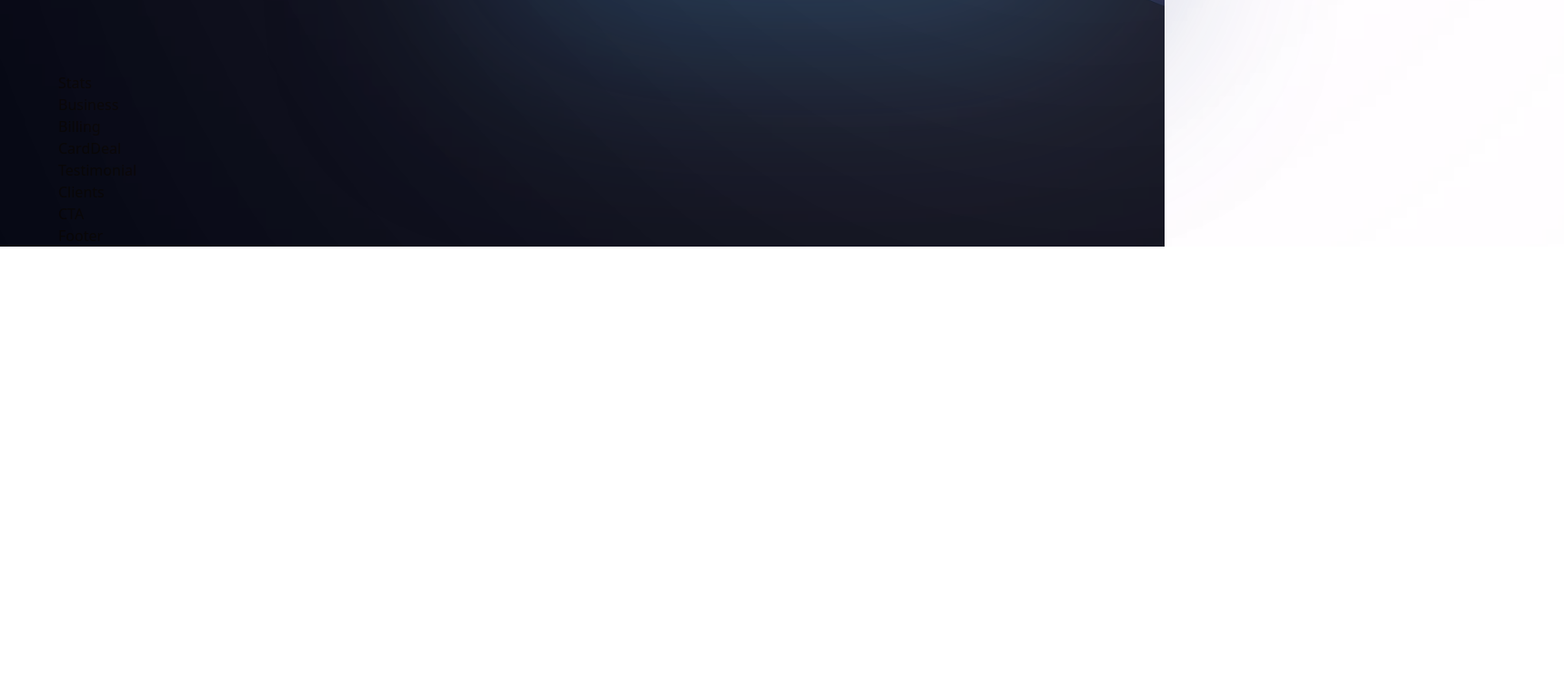
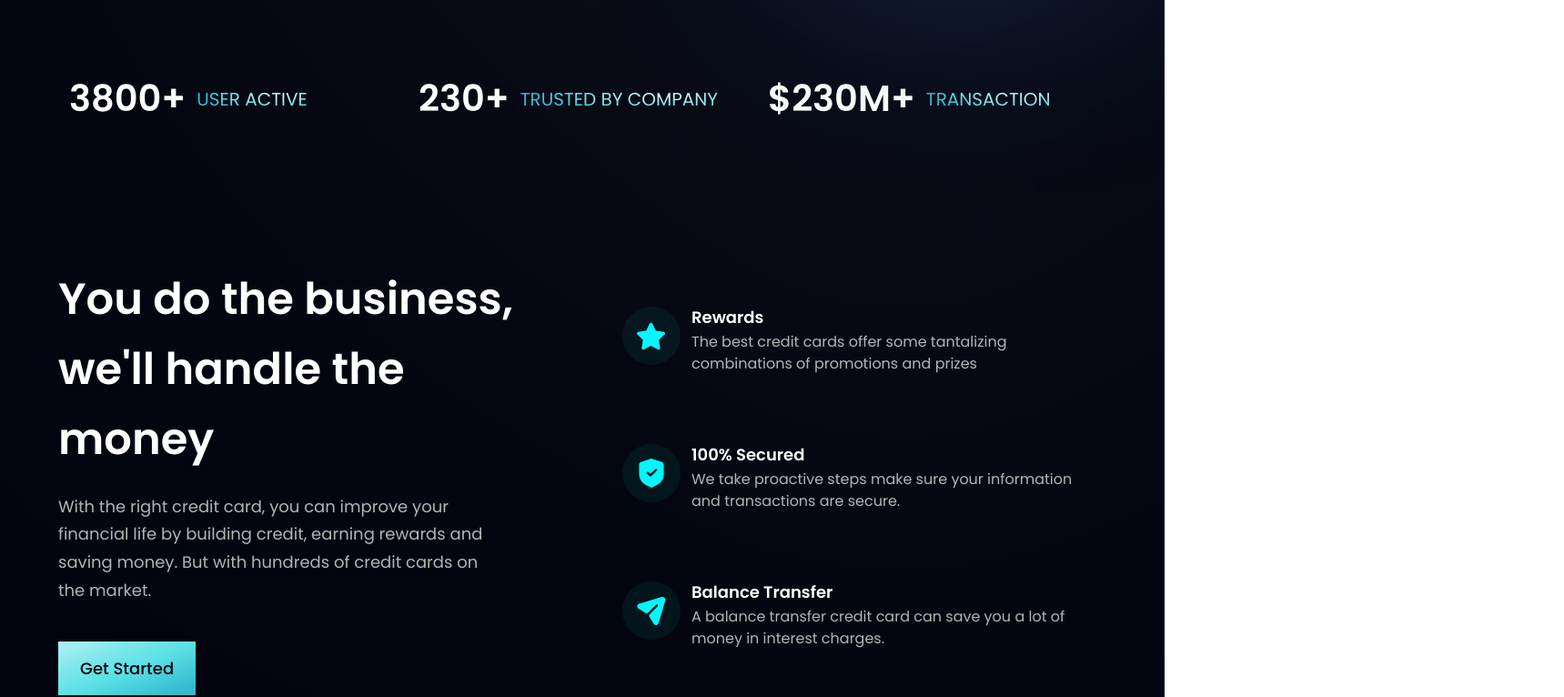
Before and after one commit to eloygomes/Business-page-react-vite-tailwindCss, a React (Vite) app: page / in a window 1280 px wide. Shown: the part 718-1484 px from the top of the page at 91% size, 1719 px wide, since content can reach past the window. Before the commit the page ends 989 px from the top, so only its background shows below. Built offline with nearby package versions, Linux system fonts and the light colour scheme.

Commit message:
deploy features section
Finish of deploy of features section

```diff
--- a/src/Components/Business.jsx
+++ b/src/Components/Business.jsx
@@ -1,9 +1,38 @@
-import React from 'react'
+import React from 'react';
+import { features } from '../constants'
+import styles, { layout } from '../style';
+import Button from './Button';
 
-const Business = () => {
-  return (
-    <div>Business</div>
+const FeatureCard = ({icon, title, content, index}) => (
+  <div className={`flex flex-row p-6 rounded-[20px] ${index !== features.length -1 ? 'mb-6' : 'mb-0' } feature-card`}>
+    <div className={`w-[64px] h-[64px] rounded-full ${styles.flexCenter} bg-dimBlue`}>
+      <img src={icon} alt='icon' className='w-[50%] h-[50%] object-contain'/>
+    </div>
+    <div className='flex-1 flex flex-col ml-3'>
+      <h4 className='font-poppins font-semibold text-white text-[18px] leading-[23px] mb-1'>
+        {title}
+      </h4>
+      <p className='font-poppins font-normal text-dimWhite text-[16px] leading-[24px] mb-1'>
+        {content}
+      </p>
+    </div>
+  </div>
+)
+
+const Business = () => (
+    <section id='features' className={layout.section}>
+      <div className={layout.sectionInfo}>
+        <h2 className={styles.heading2}>You do the business,<br className={`sm:block hidden`}/>we'll handle the money</h2>
+        <p className={`${styles.paragraph} max-w-[470px] mt-5`}>With the right credit card, you can improve your financial life by building credit, earning rewards and saving money. But with hundreds of credit cards on the market.</p>
+        <Button styles={`mt-10`}/>
+      </div>
+      <div className={`${layout.sectionImg} flex-col`}>
+        {features.map((feature, index)=>(
+          <FeatureCard key={feature.id} {...feature} index={index} />
+        ))}
+      </div>
+    </section>
   )
-}
+
 
 export default Business
--- a/src/Components/Button.jsx
+++ b/src/Components/Button.jsx
@@ -1,9 +1,10 @@
 import React from 'react'
 
-const Button = () => {
-  return (
-    <div>Button</div>
+const Button = ({styles}) => (
+    <button type='button' className={`py-4 px-6 bg-blue-gradient font-poppins font-medium text-[18px] text-primary outline-none ${styles}`}>
+      Get Started
+    </button>
   )
-}
+
 
 export default Button
--- a/src/Components/Hero.jsx
+++ b/src/Components/Hero.jsx
@@ -4,7 +4,7 @@
 import GetStarted from './GetStarted';
 
 const Hero = () => (
-  <section id='home' className={`flex flex-row ${styles.paddingY}`}>
+  <section id='home' className={`flex md:flex-row flex-col ${styles.paddingY}`}>
     <div className={`flex-1 ${styles.flexStart} flex-col xl:px-0 sm:px-16`}>
       <div className='flex flex-row items-center py-[6px] px-4 bg-discount-gradient rounded-[10px] mb-2'>
         <img src={discount} alt="discount" className='w-[32px] h-[32px]' />
@@ -26,7 +26,7 @@
       <h1 className='font-poppins font-semibold ss:text-[68px] text-[52px] text-white ss:leading-[100px] leading-[75px] w-full'>Payment Method</h1>
       <p className={`${styles.paragraph} max-w-[470px] mt-5`}>Our team of experts uses a methodology to identify the credit cards most likely to fit your needs. We examine annual percentage rates, annual fees.</p>
     </div>
-    <div className=''>
+    <div className={`flex-1 flex ${styles.flexCenter} md:my-0 my-10 relative`}>
       <img src={robot} alt="billing" className='w-[100%] h-[100%] relative z-[5]' />
       <div className='absolute z-[0] w-[40%] h-[35%] top-0 pink__gradient'></div>
       <div className='absolute z-[1] w-[80%] h-[80%] rounded-full bottom-40 white__gradient'></div>
--- a/src/Components/Stats.jsx
+++ b/src/Components/Stats.jsx
@@ -1,9 +1,17 @@
 import React from 'react'
+import  { stats } from '../constants';
+import styles  from '../style';
 
-const Stats = () => {
-  return (
-    <div>Stats</div>
+const Stats = () =>(
+    <section className={`${styles.flexCenter} flex-row flex-wrap sm:mb-20 mb-6`}>
+      {stats.map((stat)=>(
+        <div key={stat.id} className={`flex-1 flex justify-start items-center flex-row m-3`}>
+          <h4 className='font-poppins font-semibold xs:text-[40px] text-[30px] xs:leading-[53px] leading-[43px] text-white'>{stat.value}</h4>
+          <p className='font-poppins font-normal xs:text-[20px] text-[15px] xs:leading-[26px] leading-[21px] text-gradient uppercase ml-3'>{stat.title}</p>
+        </div>
+      ))}
+    </section>
   )
-}
+
 
 export default Stats
```
